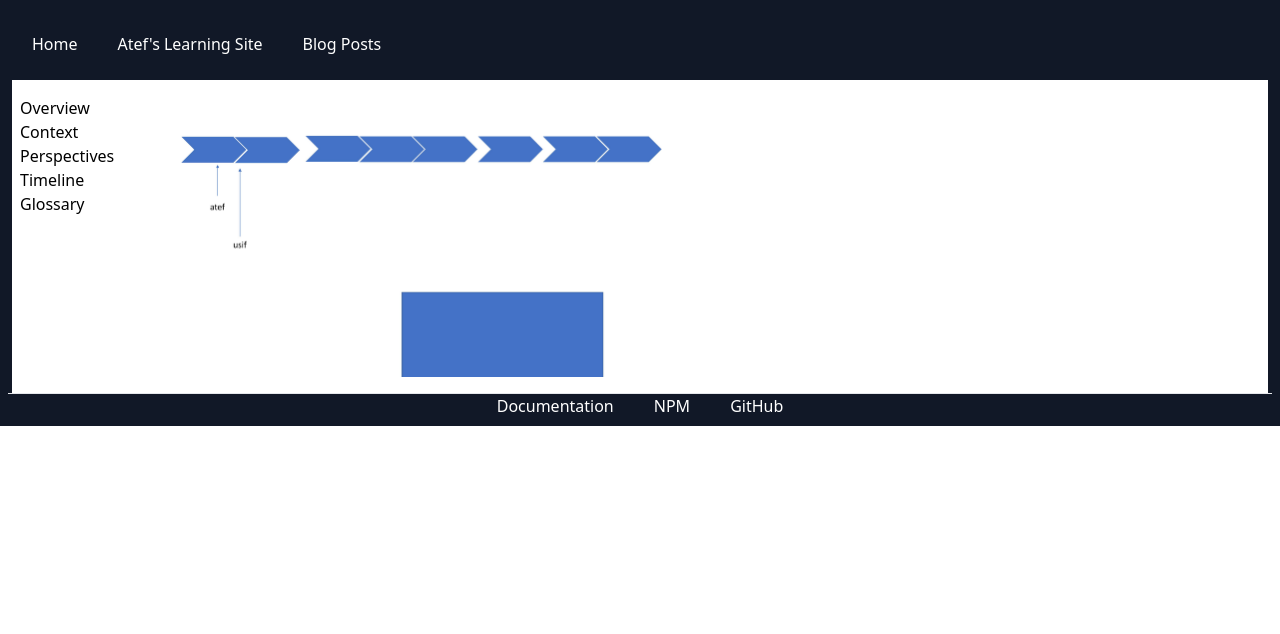
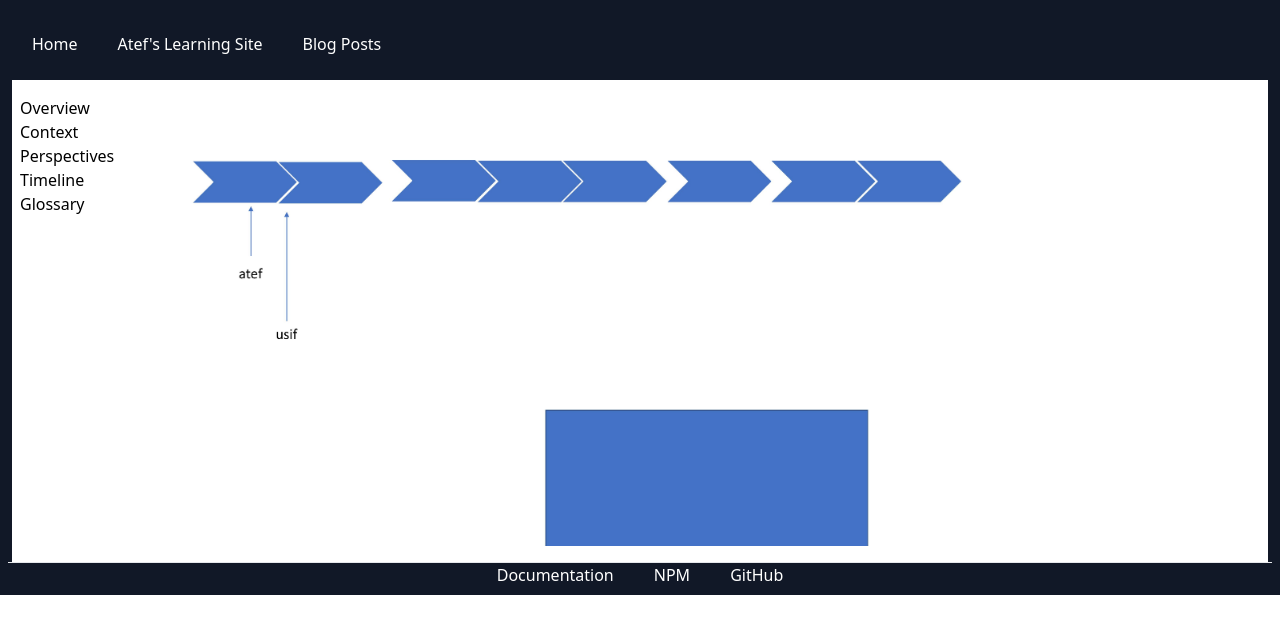
Before and after one commit to dattaray-basab/atef, a Next.js app: page /learn/timeline in a window 1280 px wide. Shown: the top 634 px of the page. Built offline with nearby package versions, Linux system fonts and the light colour scheme.

Commit message:
0.20.3: WIP - increased width of timeline

```diff
--- a/app/learn/timeline/page.jsx
+++ b/app/learn/timeline/page.jsx
@@ -4,7 +4,7 @@ const ReactPage = () => {
   return (
     <section>
       <div className='relative h-full w-full'>
-        <Image src='/images/timeline.jpg' width={500} height={500} />
+        <Image src='/images/timeline.jpg' width={800} height={500} />
       </div>
     </section>
   );
```
